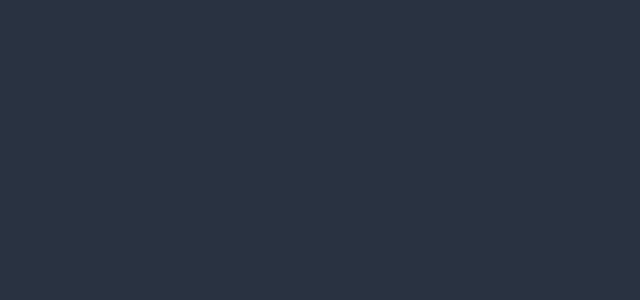
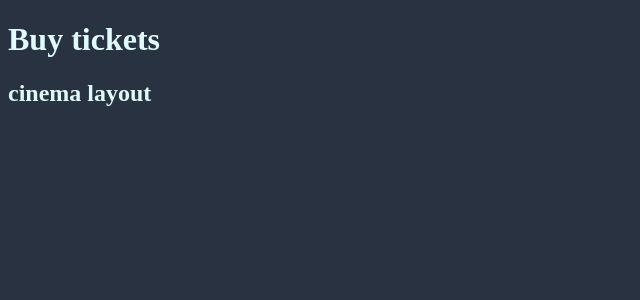
Before and after one commit to KreeteKuusk/Kino, a Vue app in the folder frontend/: page /#/tickets in a window 1280 px wide. Before the commit this address had no page. Shown: the top 300 px of the page, without its empty margins (0-640 px from the left). Built offline with nearby package versions, Linux system fonts and the light colour scheme.

Commit message:
Added things and set base for ticket buying page

```diff
--- /dev/null
+++ b/frontend/src/components/TicketItem.vue
@@ -0,0 +1,23 @@
+<template>
+  <h2>cinema layout</h2>
+</template>
+
+
+<script>
+export default {
+  props: {
+  },
+
+  data() {
+    return {};
+  },
+
+  methods: {}
+}
+</script>
+methods: {
+
+}
+<style scoped>
+
+</style>
--- a/frontend/src/router/index.js
+++ b/frontend/src/router/index.js
@@ -1,11 +1,17 @@
 import {createRouter, createWebHashHistory} from 'vue-router'
-import MoviesView from '../views/MoviesView.vue'
+import MoviesView from '@/views/MoviesView.vue'
+import TicketsView from "@/views/TicketsView.vue";
 
 const routes = [{
     path: '/',
     name: 'home',
     component: MoviesView
 },
+    {
+        path: '/tickets',
+        name: 'tickets',
+        component: TicketsView // Added route for the tickets page
+    },
 
 ]
 
--- /dev/null
+++ b/frontend/src/views/TicketsView.vue
@@ -0,0 +1,26 @@
+<template>
+  <h1>Buy tickets</h1>
+  <Ticket/>
+</template>
+
+<script>
+import Ticket from "@/components/TicketItem.vue";
+
+export default {
+  name: "TicketsView",
+  components: {
+    Ticket
+  },
+
+  methods: {
+  },
+
+  mounted() {
+  },
+}
+</script>
+
+<style scoped>
+
+
+</style>
```
